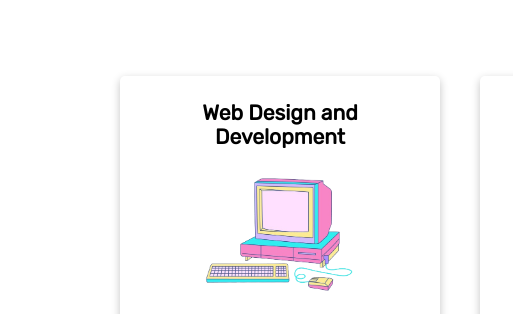
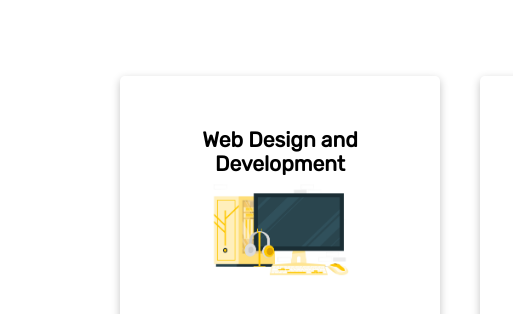
Before and after one commit to Icarus-1/personal-website-wip, a plain HTML site: page index.html in a window 1280 px wide. Shown: the part 944-1258 px from the top of the page, 0-513 px from the left. Drawn offline with Linux system fonts and the light colour scheme.

Commit message:
Add files via upload

```diff
--- a/index.html
+++ b/index.html
@@ -57,7 +57,7 @@
             <div class="info-box">
                 <div class="info-box-1">
                     <h3>Web Design and Development</h3>
-                    <img style="max-width:20vh" src="./img/computer.png">
+                    <img style="max-width:20vh" src="./img/7908907.jpg">
                     <p>I will design and build your brands website or landing page with your preferred SEO optimization</p>
                     <button type="button" button class="button-style">Learn More</button>
                 </div>
```
Also changed, not shown: img/7908907.jpg (added).
